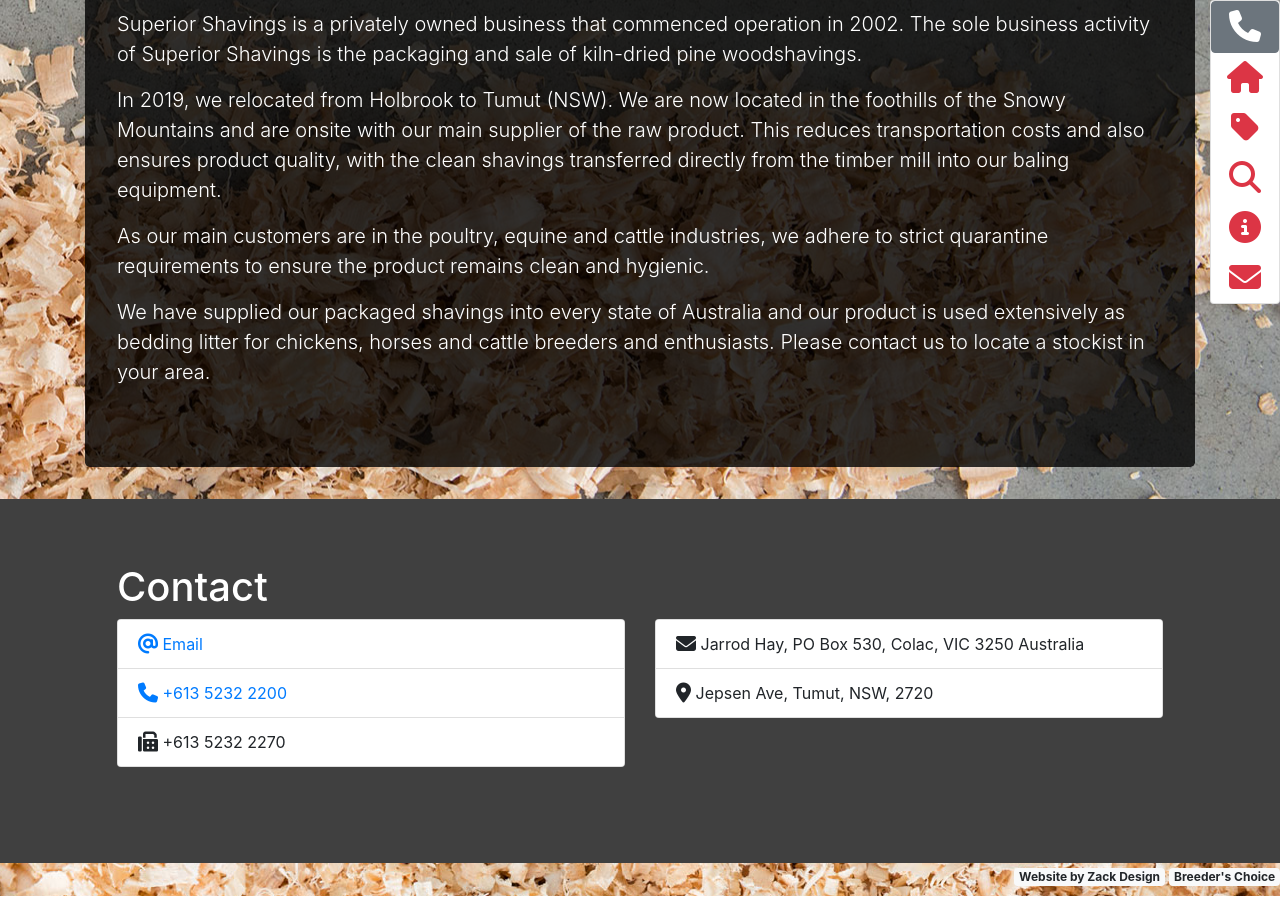
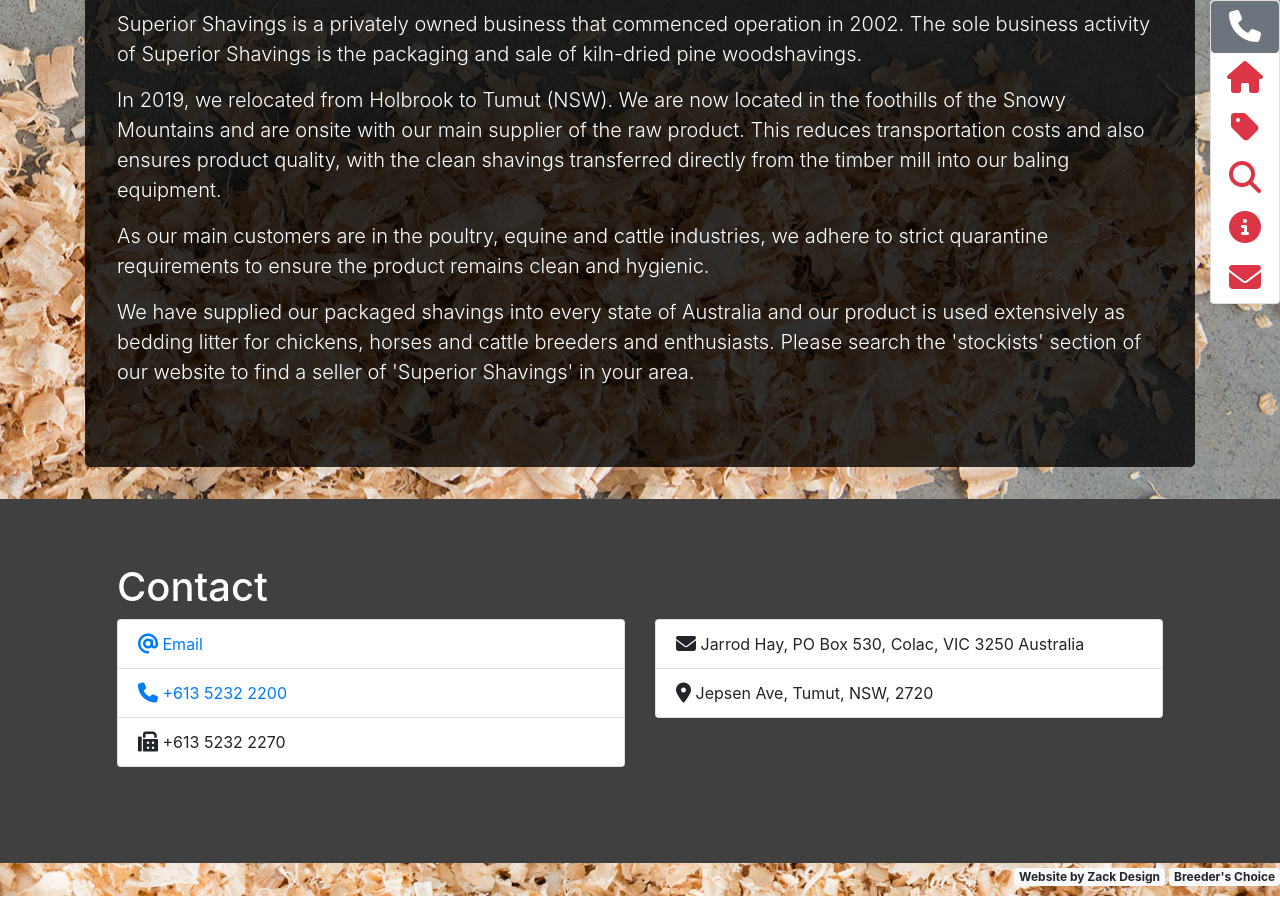
Before and after one commit to zackdesign/superiorshavings.github.io, a Jekyll site: the page built from index.md, in a window 1280 px wide and 900 px high, scrolled down 2552 px. Built offline with Jekyll 4.4.1, drawn with Linux system fonts in a browser that asks for light colours; nearby versions of some CDN libraries; our own code applies the rules of GitHub Pages for plain Markdown files.

Commit message:
seo update

```diff
--- a/_layouts/default.html
+++ b/_layouts/default.html
@@ -347,7 +347,7 @@ and by doing so eliminates risk of contaminants in our shavings.</p>
             quarantine requirements to ensure the product remains clean and hygienic.</p>
             <p>We have supplied our packaged shavings into every state of Australia and our product is
             used extensively as bedding litter for chickens, horses and cattle breeders and enthusiasts.
-            Please contact us to locate a stockist in your area.</p>
+            Please search the 'stockists' section of our website to find a seller of 'Superior Shavings' in your area.</p>
            </div>
           </div>
         </div>
```
